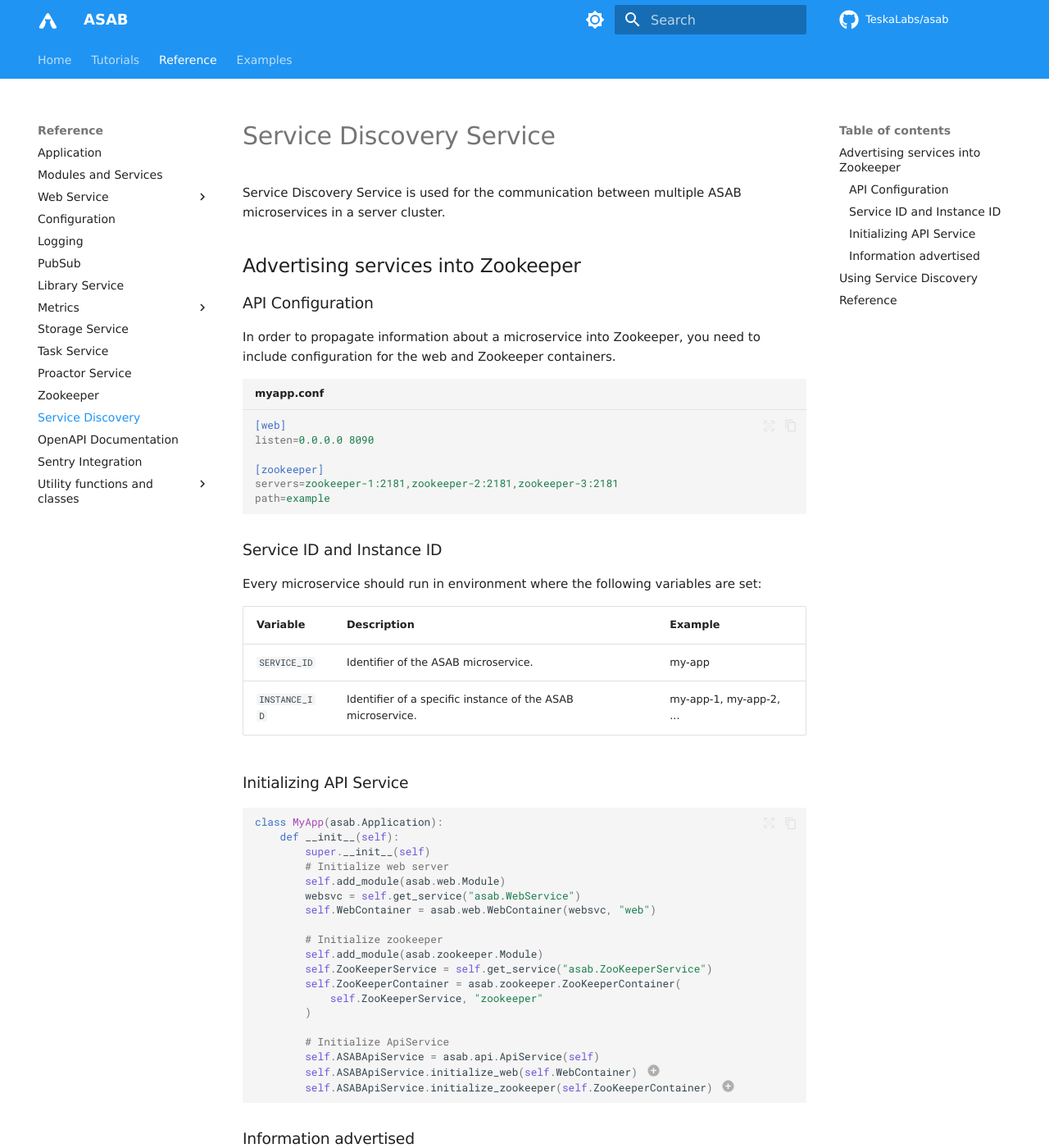
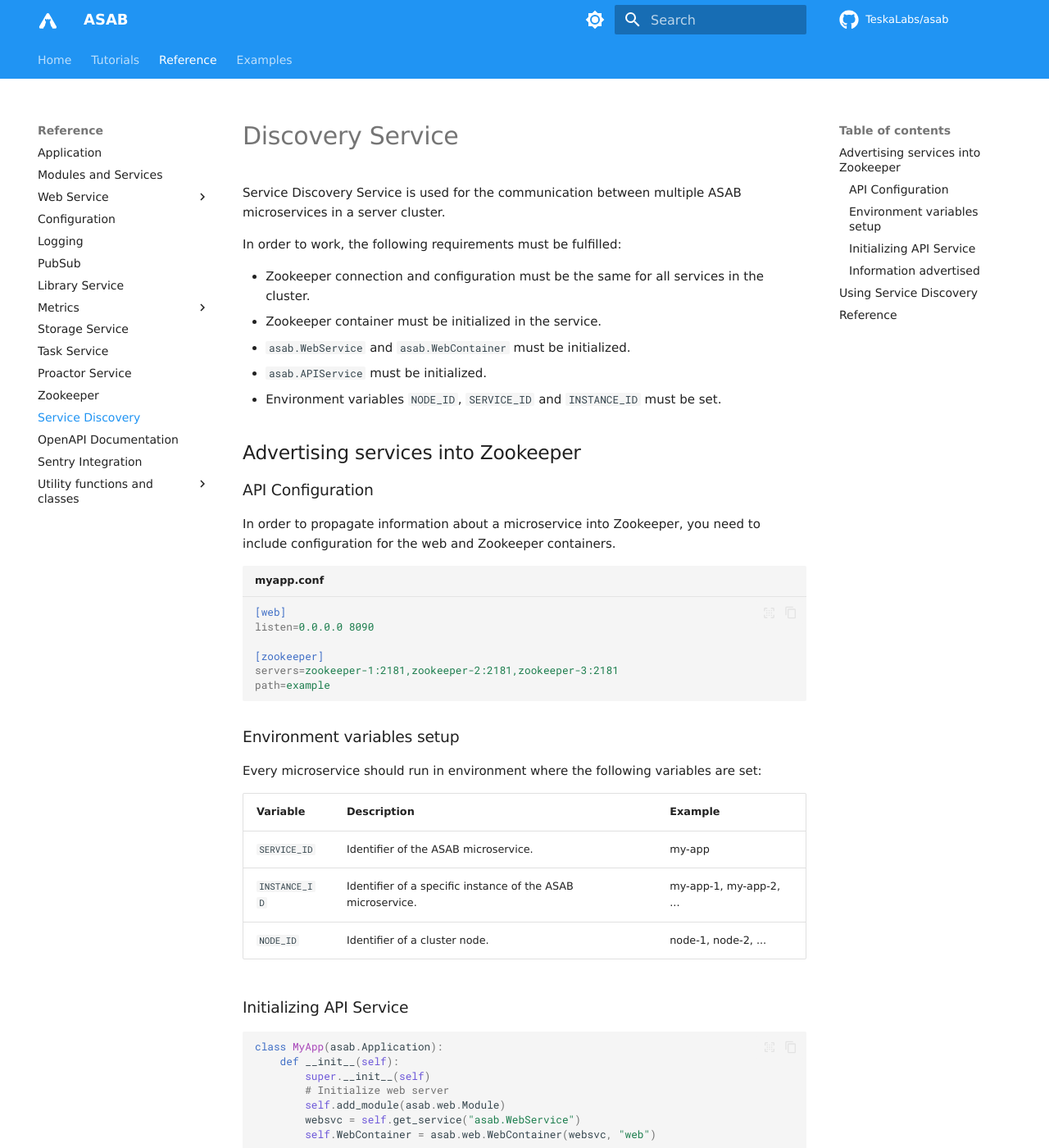
Before and after one commit to TeskaLabs/asab, an MkDocs documentation site: the page built from docs/reference/service-discovery.md, in a window 1280 px wide and 1400 px high. Shown: the whole window at 82% size. Built offline with MkDocs 1.6.1 and Material for MkDocs 9.7.7, drawn with Linux system fonts in a browser that asks for light colours; some web fonts are replaced; comment, search, counter and statistics services are not loaded; some of the changed text lies outside the part shown.

Commit message:
Requested changes

````diff
--- a/docs/reference/service-discovery.md
+++ b/docs/reference/service-discovery.md
@@ -1,7 +1,14 @@
-# Service Discovery Service
+# Discovery Service
 
 Service Discovery Service is used for the communication between multiple ASAB microservices in a server cluster.
 
+In order to work, the following requirements must be fulfilled:
+
+- Zookeeper connection and configuration must be the same for all services in the cluster.
+- Zookeeper container must be initialized in the service.
+- `asab.WebService` and `asab.WebContainer` must be initialized.
+- `asab.APIService` must be initialized.
+- Environment variables `NODE_ID`, `SERVICE_ID` and `INSTANCE_ID` must be set.
 
 
 ## Advertising services into Zookeeper
@@ -19,7 +26,7 @@
 path=example
 ```
 
-### Service ID and Instance ID
+### Environment variables setup
 
 Every microservice should run in environment where the following variables are set:
 
@@ -27,6 +34,7 @@
 | --- | --- | --- |
 | `SERVICE_ID` | Identifier of the ASAB microservice. | my-app |
 | `INSTANCE_ID` | Identifier of a specific instance of the ASAB microservice. | my-app-1, my-app-2, ... |
+| `NODE_ID` | Identifier of a cluster node. | node-1, node-2, ... |
 
 ### Initializing API Service
 
@@ -64,7 +70,7 @@
 	{
 		"host": "server-name-1",
 		"appclass": "MyApp",
-		"node_id": "...",
+		"node_id": "node-1",
 		"service_id": "my-app",
 		"instance_id": "my-app-1",
 		"launch_time": "2023-12-01T10:52:29.656397Z",
````
Also changed, not shown: other parts of docs/reference/service-discovery.md (+1 -3 lines).
